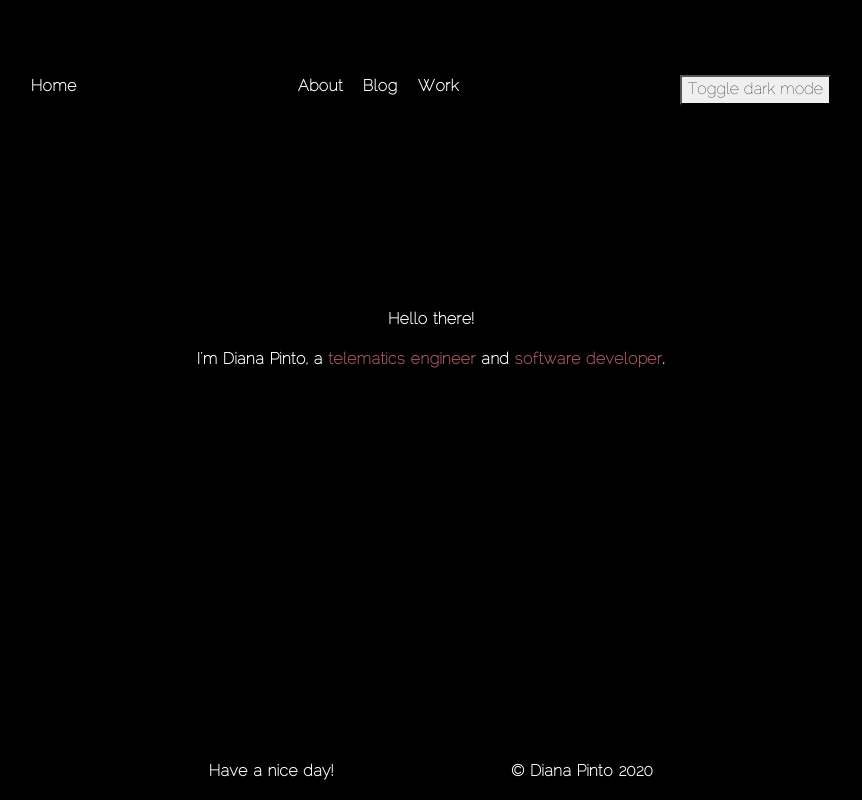
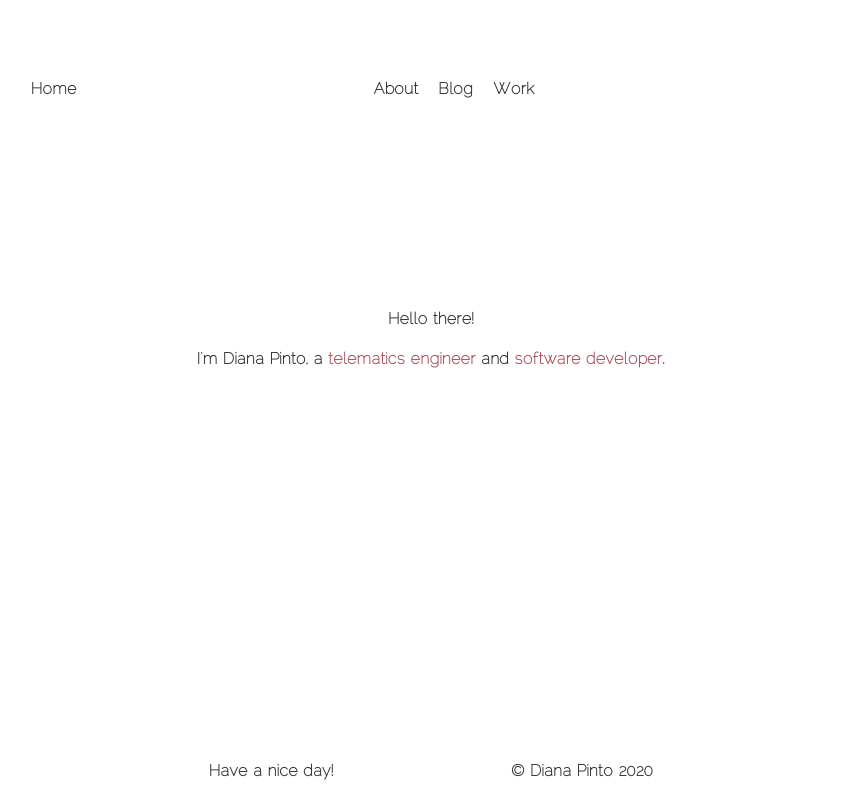
Before and after one commit to apokochito/Apokochito.github.io, a React (Create React App) app: page / in a window 1280 px wide. Shown: the whole page, without its empty margins (209-1071 px from the left). Built offline with nearby package versions, Linux system fonts and the light colour scheme.

Commit message:
dark mode v1

```diff
--- a/package.json
+++ b/package.json
@@ -3,6 +3,10 @@
   "description": "My portfolio",
   "version": "0.0.1",
   "private": true,
+  "engines": {
+    "node": "13.8.0",
+    "npm": "6.13.17"
+  },
   "author": "Apokochito",
   "dependencies": {
     "@fortawesome/fontawesome-svg-core": "^1.2.28",
--- a/src/components/Nav.js
+++ b/src/components/Nav.js
@@ -27,7 +27,7 @@ class Nav extends Component {
           </nav>
         </div>
         <div id="background-mode">
-          <button>Toggle dark mode {dark()}</button>
+          {/*<button>Toggle dark mode {dark()}</button>*/}
         </div>
       </div>
     );
```
